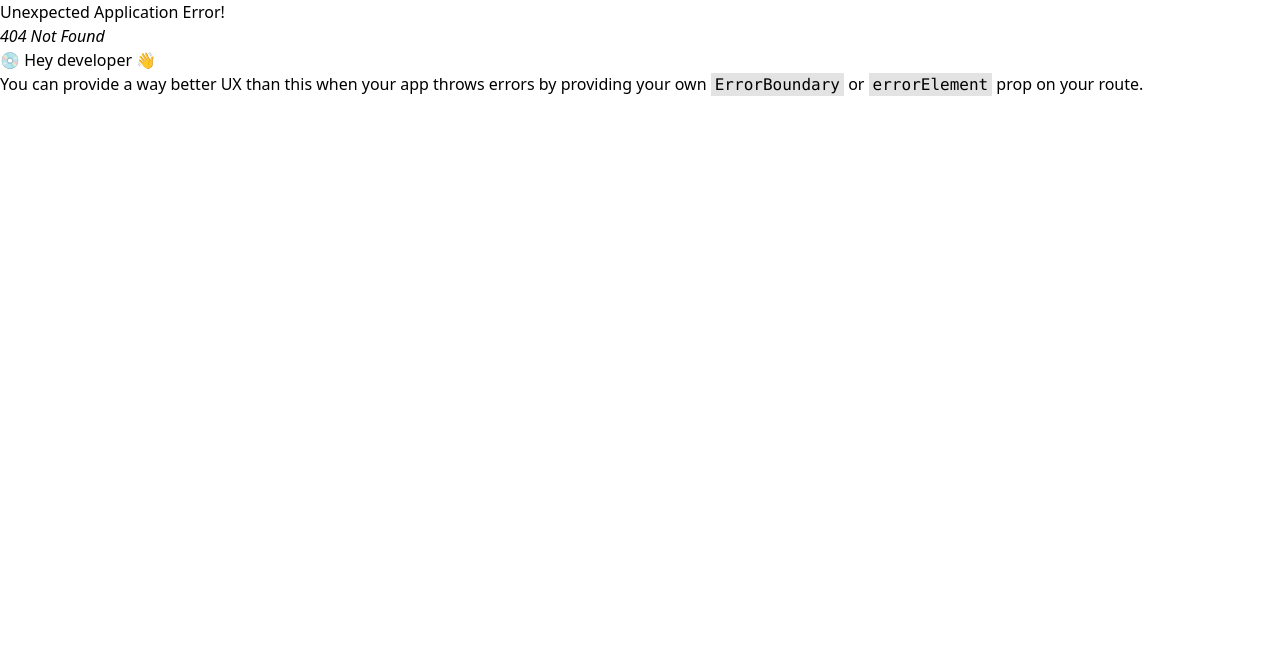
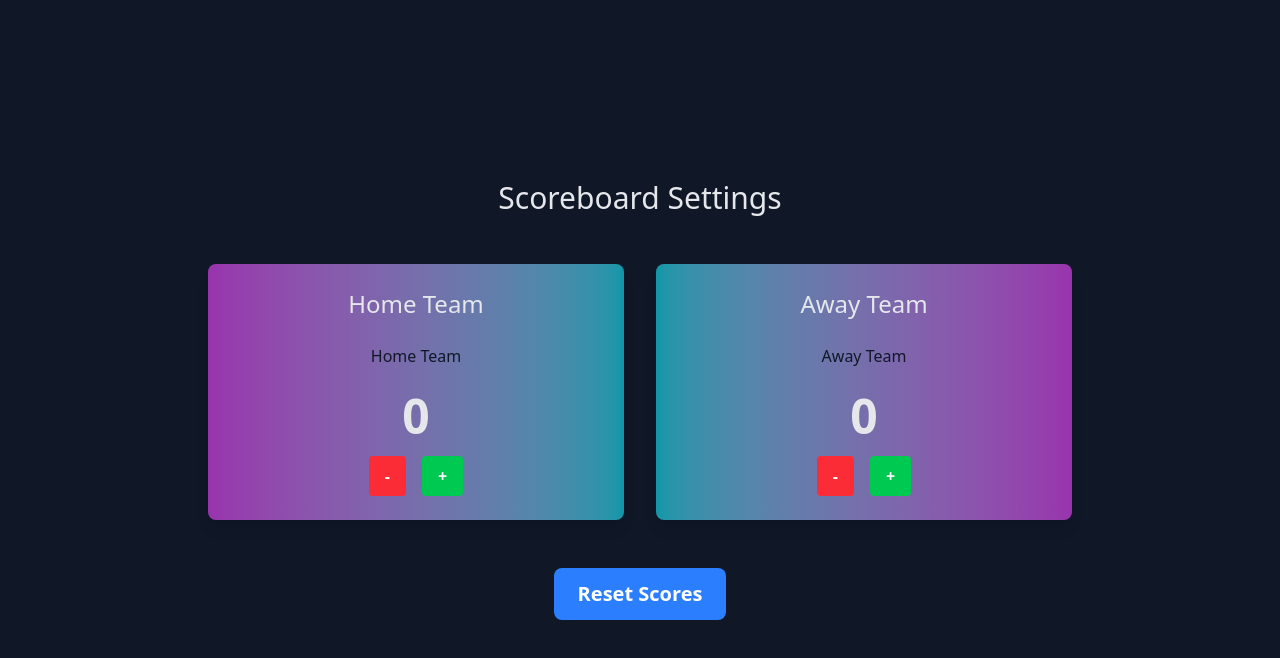
Before and after one commit to hariyanto17/168Tournament, a React (Vite) app: page /scoreboard-settings in a window 1280 px wide. Before the commit this address had no page. Shown: the top 658 px of the page. Built offline with nearby package versions, Linux system fonts and the light colour scheme; no server answers; the database is empty.

Commit message:
scoreboard

```diff
--- a/src/App.jsx
+++ b/src/App.jsx
@@ -8,6 +8,8 @@ import {
   Register,
   Streamers,
   Participant,
+  ScoreBoard,
+  ScoreBoardSettings,
 } from "./pages";
 
 let router = createBrowserRouter([
@@ -43,6 +45,14 @@ let router = createBrowserRouter([
     path: "/participant",
     Component: Participant,
   },
+  {
+    path: "/scoreboard",
+    Component: ScoreBoard,
+  },
+  {
+    path: "/scoreboard-settings",
+    Component: ScoreBoardSettings,
+  },
 ]);
 
 const App = () => {
--- /dev/null
+++ b/src/pages/ScoreBoard.jsx
@@ -0,0 +1,68 @@
+import React, { useState, useEffect } from "react";
+import { database } from "../config/firebase";
+import { ref, onValue } from "firebase/database";
+import bannerImage from "../assets/new-logo.png";
+
+const ScoreBoard = () => {
+  const [homeScore, setHomeScore] = useState(0);
+  const [awayScore, setAwayScore] = useState(0);
+  const [homeTeamName, setHomeTeamName] = useState("Home Team");
+  const [awayTeamName, setAwayTeamName] = useState("Away Team");
+
+  useEffect(() => {
+    const homeScoreRef = ref(database, "scoreboard/homeScore");
+    const awayScoreRef = ref(database, "scoreboard/awayScore");
+    const homeTeamNameRef = ref(database, "scoreboard/homeTeamName");
+    const awayTeamNameRef = ref(database, "scoreboard/awayTeamName");
+
+    onValue(homeScoreRef, (snapshot) => {
+      const data = snapshot.val();
+      if (data !== null) setHomeScore(data);
+    });
+
+    onValue(awayScoreRef, (snapshot) => {
+      const data = snapshot.val();
+      if (data !== null) setAwayScore(data);
+    });
+
+    onValue(homeTeamNameRef, (snapshot) => {
+      const data = snapshot.val();
+      if (data !== null) setHomeTeamName(data);
+    });
+
+    onValue(awayTeamNameRef, (snapshot) => {
+      const data = snapshot.val();
+      if (data !== null) setAwayTeamName(data);
+    });
+
+    return () => {
+      // Cleanup listeners if necessary, though onValue listeners are often
+      // automatically detached when the component unmounts.
+    };
+  }, []);
+
+  return (
+    <div className="bg-black relative text-gray-200 font-inter h-dvh w-dvw flex justify-center items-center">
+      <div className="absolute inset-0 bg-cover bg-center flex items-center justify-center z-[100]">
+        <img
+          src={bannerImage}
+          alt="Banner"
+          className={`w-full object-cover md:max-w-1/4 h-auto transition-all duration-1000 ease-out `}
+        />
+      </div>
+      <div className="flex flex-row justify-evenly items-center w-full px-20  text-2xl">
+        <div className="flex bg-gradient-to-r from-[#9934ad] to-[#1197a9] w-full justify-start p-4">
+          <p className="flex-1">{homeScore}</p>
+          <h1 className="flex-1">{homeTeamName}</h1>
+        </div>
+        <div className="w-1/4"></div>
+        <div className="flex bg-gradient-to-l from-[#9934ad] to-[#1197a9] w-full justify-end p-4">
+          <h1 className="flex-1 text-right">{awayTeamName}</h1>
+          <p className="flex-1 text-right">{awayScore}</p>
+        </div>
+      </div>
+    </div>
+  );
+};
+
+export default ScoreBoard;
--- /dev/null
+++ b/src/pages/ScoreBoardSettings.jsx
@@ -0,0 +1,145 @@
+import React, { useState, useEffect } from "react";
+import { database } from "../config/firebase";
+import { ref, set, onValue } from "firebase/database";
+
+const ScoreBoardSettings = () => {
+  const [homeScore, setHomeScore] = useState(0);
+  const [awayScore, setAwayScore] = useState(0);
+  const [homeTeamName, setHomeTeamName] = useState("Home Team");
+  const [awayTeamName, setAwayTeamName] = useState("Away Team");
+
+  // Listen for changes in Firebase and update local state
+  useEffect(() => {
+    const homeScoreRef = ref(database, "scoreboard/homeScore");
+    const awayScoreRef = ref(database, "scoreboard/awayScore");
+    const homeTeamNameRef = ref(database, "scoreboard/homeTeamName");
+    const awayTeamNameRef = ref(database, "scoreboard/awayTeamName");
+
+    onValue(homeScoreRef, (snapshot) => {
+      const data = snapshot.val();
+      if (data !== null) setHomeScore(data);
+    });
+
+    onValue(awayScoreRef, (snapshot) => {
+      const data = snapshot.val();
+      if (data !== null) setAwayScore(data);
+    });
+
+    onValue(homeTeamNameRef, (snapshot) => {
+      const data = snapshot.val();
+      if (data !== null) setHomeTeamName(data);
+    });
+
+    onValue(awayTeamNameRef, (snapshot) => {
+      const data = snapshot.val();
+      if (data !== null) setAwayTeamName(data);
+    });
+
+    // Cleanup listeners on unmount
+    return () => {
+      // Firebase doesn't have an explicit 'off' for onValue,
+      // but the listener will be garbage collected when the component unmounts
+      // if it's not explicitly detached. For more complex scenarios,
+      // you might want to store the unsubscribe function returned by onValue.
+    };
+  }, []);
+
+  // Save data to Firebase whenever local state changes
+  useEffect(() => {
+    set(ref(database, "scoreboard/homeScore"), homeScore);
+  }, [homeScore]);
+
+  useEffect(() => {
+    set(ref(database, "scoreboard/awayScore"), awayScore);
+  }, [awayScore]);
+
+  useEffect(() => {
+    set(ref(database, "scoreboard/homeTeamName"), homeTeamName);
+  }, [homeTeamName]);
+
+  useEffect(() => {
+    set(ref(database, "scoreboard/awayTeamName"), awayTeamName);
+  }, [awayTeamName]);
+
+  const incrementHome = () => setHomeScore((prev) => prev + 1);
+  const decrementHome = () => setHomeScore((prev) => Math.max(0, prev - 1));
+  const incrementAway = () => setAwayScore((prev) => prev + 1);
+  const decrementAway = () => setAwayScore((prev) => Math.max(0, prev - 1));
+
+  const resetScores = () => {
+    setHomeScore(0);
+    setAwayScore(0);
+  };
+
+  return (
+    <div className="bg-gray-900 relative text-gray-200 font-inter h-dvh w-dvw flex flex-col justify-center items-center p-4">
+      <h1 className="text-3xl mb-8">Scoreboard Settings</h1>
+
+      <div className="flex flex-col md:flex-row justify-around items-center w-full max-w-4xl mb-8">
+        {/* Home Team Settings */}
+        <div className="flex flex-col items-center bg-gradient-to-r from-[#9934ad] to-[#1197a9] p-6 rounded-lg shadow-lg m-4 w-full md:w-1/2">
+          <h2 className="text-2xl mb-4">Home Team</h2>
+          <input
+            type="text"
+            className="p-2 mb-4 rounded text-gray-900 w-full text-center"
+            value={homeTeamName}
+            onChange={(e) => setHomeTeamName(e.target.value)}
+            placeholder="Home Team Name"
+          />
+          <p className="text-5xl font-bold mb-4">{homeScore}</p>
+          <div className="flex space-x-4">
+            <button
+              onClick={decrementHome}
+              className="bg-red-500 hover:bg-red-700 text-white font-bold py-2 px-4 rounded"
+            >
+              -
+            </button>
+            <button
+              onClick={incrementHome}
+              className="bg-green-500 hover:bg-green-700 text-white font-bold py-2 px-4 rounded"
+            >
+              +
+            </button>
+          </div>
+        </div>
+
+        {/* Away Team Settings */}
+        <div className="flex flex-col items-center bg-gradient-to-l from-[#9934ad] to-[#1197a9] p-6 rounded-lg shadow-lg m-4 w-full md:w-1/2">
+          <h2 className="text-2xl mb-4">Away Team</h2>
+          <input
+            type="text"
+            className="p-2 mb-4 rounded text-gray-900 w-full text-center"
+            value={awayTeamName}
+            onChange={(e) => setAwayTeamName(e.target.value)}
+            placeholder="Away Team Name"
+          />
+          <p className="text-5xl font-bold mb-4">{awayScore}</p>
+          <div className="flex space-x-4">
+            <button
+              onClick={decrementAway}
+              className="bg-red-500 hover:bg-red-700 text-white font-bold py-2 px-4 rounded"
+            >
+              -
+            </button>
+            <button
+              onClick={incrementAway}
+              className="bg-green-500 hover:bg-green-700 text-white font-bold py-2 px-4 rounded"
+            >
+              +
+            </button>
+          </div>
+        </div>
+      </div>
+
+      {/* Reset Button */}
+      <button
+        onClick={resetScores}
+        className="bg-blue-500 hover:bg-blue-700 text-white font-bold py-3 px-6 rounded-lg text-xl"
+      >
+        Reset Scores
+      </button>
+    </div>
+  );
+};
+
+export default ScoreBoardSettings;
--- a/src/pages/index.jsx
+++ b/src/pages/index.jsx
@@ -6,5 +6,18 @@ import Login from "./Login";
 import Register from "./Register";
 import Streamers from "./Stremers";
 import Participant from "./participant";
+import ScoreBoard from "./ScoreBoard";
+import ScoreBoardSettings from "./ScoreBoardSettings";
 
-export { Dashboard, Bagan, Services, Contact, Login, Register, Streamers, Participant };
+export {
+  Dashboard,
+  Bagan,
+  Services,
+  Contact,
+  Login,
+  Register,
+  Streamers,
+  Participant,
+  ScoreBoard,
+  ScoreBoardSettings,
+};
```
Also changed, not shown: src/assets/new-logo.png (added).
